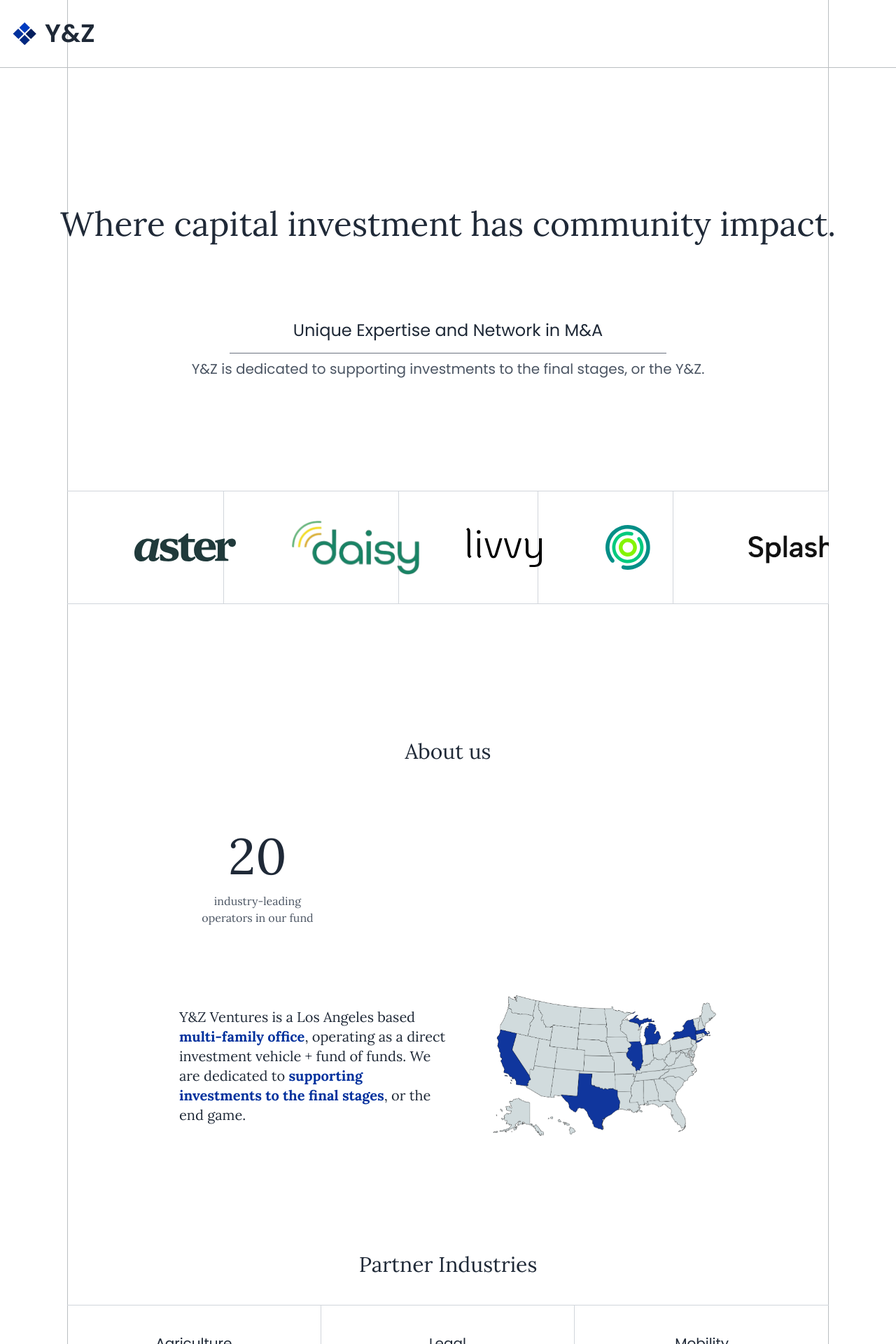
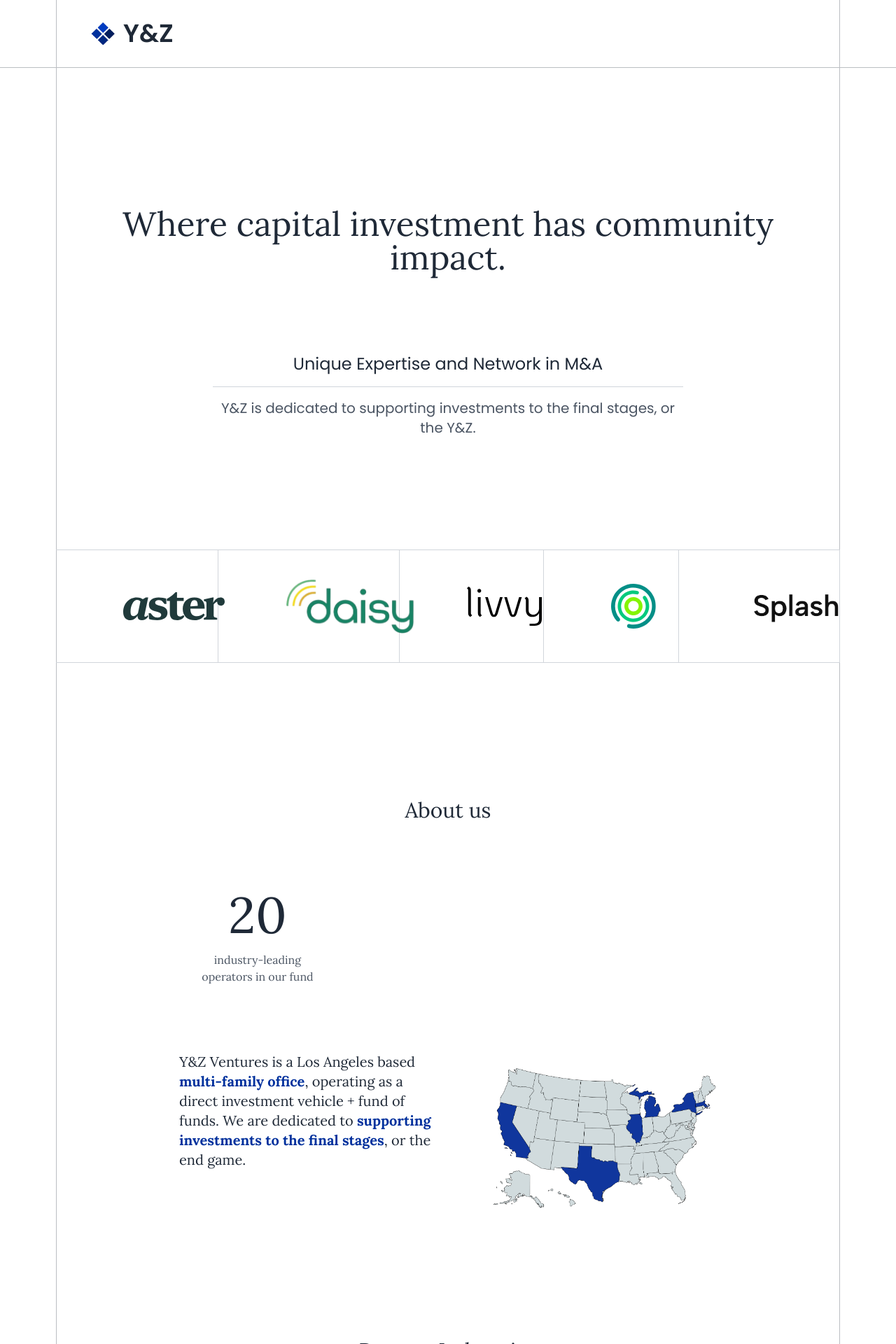
Before and after one commit to hap196/yzventures, a React (Vite) app in the folder frontend/: page / in a window 1280 px wide. Shown: the top 1920 px of the page at 70% size. Built offline with nearby package versions, Linux system fonts and the light colour scheme.

Commit message:
fixing dynamic page

```diff
--- a/frontend/src/About.jsx
+++ b/frontend/src/About.jsx
@@ -42,10 +42,10 @@
         About us
       </h2>
       <Stats />
-      <div className="flex justify-center items-center max-w-3xl mx-auto mt-4 md:mt-2 mb-4 md:mb-40">
+      <div className="flex flex-col lg:flex-row justify-center items-center max-w-3xl lg:mx-auto mx-10 mb-20 mt-4 md:mt-2 mb-4 md:mb-40">
         <p
           ref={(el) => elementsRef.current.push(el)}
-          className="font-lora text-gray-800 text-xl text-left mr-8 max-w-xl opacity-0"
+          className="font-lora text-gray-800 md:text-xl text-lg text-center lg:text-left md:mb-20 mb-20 max-w-xl opacity-0 lg:mr-10"
         >
           Y&Z Ventures is a Los Angeles based{" "}
           <span className="text-custom-blue-3 font-bold">
@@ -59,7 +59,7 @@
           </span>
           , or the end game.
         </p>
-        <img src={map} className="w-80 ml-8 fade-in-longer" />
+        <img src={map} className="lg:w-80 w-72 md:w-64 fade-in-longer lg:ml-10" />
       </div>
       <div className="mt-20 mb-20">
         <h2
@@ -68,7 +68,7 @@
         >
           Partner Industries
         </h2>
-        <div className="font-poppins text-xl mx-24 grid grid-cols-1 text-gray-800 border-gray-300 border-t border-b md:grid-cols-3">
+        <div className="font-poppins text-xl mx-4 sm:mx-8 md:mx-16 lg:mx-20 grid grid-cols-1 text-gray-800 border-gray-300 border-t border-b md:grid-cols-3">
           <div
             ref={(el) => elementsRef.current.push(el)}
             className="text-center md:border-r border-gray-300 opacity-0 py-10"
--- a/frontend/src/App.jsx
+++ b/frontend/src/App.jsx
@@ -13,8 +13,8 @@
     <div className="relative">
       {/* <ParticleEffect /> */}
       <div className="bg-white relative">
-        <div className="absolute top-0 bottom-0 left-24 w-px bg-gray-800 opacity-30"></div>
-        <div className="absolute top-0 bottom-0 right-24 w-px bg-gray-800 opacity-30"></div>
+        <div className="absolute top-0 bottom-0 left-4 sm:left-8 md:left-16 lg:left-20 w-px bg-gray-800 opacity-30"></div>
+        <div className="absolute top-0 bottom-0 right-4 sm:right-8 md:right-16 lg:right-20 w-px bg-gray-800 opacity-30"></div>
         <div className="relative">
         <Navbar />
           <section id="home">
--- a/frontend/src/Header.jsx
+++ b/frontend/src/Header.jsx
@@ -68,7 +68,7 @@
       <div className="mx-10 md:mt-10 md:mb-4 md:mx-20">
         <h1
           ref={(el) => (headersRef.current[0] = el)}
-          className="font-lora text-gray-800 text-center text-4xl md:text-5xl opacity-0 mb-28 pt-64"
+          className="font-lora text-gray-800 text-center text-4xl md:mx-10 mx-5 md:text-5xl opacity-0 mb-28 pt-64"
           id="mission"
         >
           Where capital investment has community impact.
@@ -79,11 +79,10 @@
           isFading ? "fade-out" : "fade-in"
         }`}
       >
-        <h2 className="font-poppins text-gray-800 text-2xl mb-4">
+        <h2 className="font-poppins text-gray-800 text-2xl md:mx-10 mx-5 mb-4">
           {phrases[currentPhraseIndex]}
         </h2>
-        <hr className="border-gray-500 w-1/2 mx-auto my-2" />
-        <h3 className="font-poppins text-gray-600 text-xl">
+        <h3 className="font-poppins border-t border-gray-300 lg:mx-72 md:mx-36 mx-10 text-gray-600 text-xl pt-4">
           {subPhrases[currentPhraseIndex]}
         </h3>
       </div>
--- a/frontend/src/Navbar.jsx
+++ b/frontend/src/Navbar.jsx
@@ -38,7 +38,7 @@
     );
 
     menuItemsRef.current.forEach((el, index) => {
-      if (el) {
+      if (el && !el.classList.contains("lg:hidden")) {
         setTimeout(() => {
           observer.observe(el);
         }, index * 200); // delay to make them appear one after the other
@@ -48,13 +48,16 @@
     return () => {
       observer.disconnect();
     };
-  }, [isOpen]);
+  }, []);
 
   return (
-    <nav id="navbar" className="fixed bg-white z-10 w-screen top-0 border-b border-gray-800 border-opacity-30">
-      <div className="absolute top-0 bottom-0 left-24 w-px bg-gray-800 opacity-30"></div>
-      <div className="absolute top-0 bottom-0 right-24 w-px bg-gray-800 opacity-30"></div>
-      <div className="max-w-7xl mx-auto px-2 sm:px-4 lg:px-4 py-2">
+    <nav
+      id="navbar"
+      className="fixed bg-white z-10 w-full top-0 border-b border-gray-800 border-opacity-30"
+    >
+      <div className="absolute top-0 bottom-0 left-4 sm:left-8 md:left-16 lg:left-20 w-px bg-gray-800 opacity-30"></div>
+      <div className="absolute top-0 bottom-0 right-4 sm:right-8 md:right-16 lg:right-20 w-px bg-gray-800 opacity-30"></div>
+      <div className="lg:mx-24 md:mx-20 sm:mx-18 mx-10 px-4 sm:px-6 lg:px-8 py-2">
         <div className="flex items-center justify-between h-20">
           <div className="flex items-center">
             <div className="flex-shrink-0 flex items-center">
@@ -73,12 +76,12 @@
               </a>
             </div>
           </div>
-          <div className="hidden md:flex space-x-10">
+          <div className="hidden lg:flex space-x-10">
             <a
               ref={(el) => (menuItemsRef.current[2] = el)}
               href="#mission"
               onClick={(event) => scrollToSection(event, "#mission")}
-              className={`font-poppins text-gray-800 hover:text-gray-500 text-md opacity-0`}
+              className="font-poppins text-gray-800 hover:text-gray-500 text-md opacity-0"
             >
               MISSION
             </a>
@@ -86,7 +89,7 @@
               ref={(el) => (menuItemsRef.current[3] = el)}
               href="#portfolio"
               onClick={(event) => scrollToSection(event, "#portfolio")}
-              className={`font-poppins text-gray-800 hover:text-gray-500 text-md opacity-0`}
+              className="font-poppins text-gray-800 hover:text-gray-500 text-md opacity-0"
             >
               PORTFOLIO
             </a>
@@ -94,7 +97,7 @@
               ref={(el) => (menuItemsRef.current[4] = el)}
               href="#about"
               onClick={(event) => scrollToSection(event, "#about")}
-              className={`font-poppins text-gray-800 hover:text-gray-500 text-md opacity-0`}
+              className="font-poppins text-gray-800 hover:text-gray-500 text-md opacity-0"
             >
               ABOUT
             </a>
@@ -102,16 +105,16 @@
               ref={(el) => (menuItemsRef.current[5] = el)}
               href="#contact"
               onClick={(event) => scrollToSection(event, "#contact")}
-              className={`font-poppins text-gray-800 hover:text-gray-500 text-md opacity-0`}
+              className="font-poppins text-gray-800 hover:text-gray-500 text-md opacity-0"
             >
               CONTACT
             </a>
           </div>
-          <div className="-mr-2 flex md:hidden">
+          <div className="-mr-2 flex lg:hidden">
             <button
               onClick={toggleMenu}
               type="button"
-              className="inline-flex items-center justify-center p-2 rounded-md text-gray-300 hover:text-accent-blue focus:outline-none focus:text-accent-blue px-4"
+              className="inline-flex items-center justify-center p-2 rounded-md text-gray-300 hover:text-gray-800 focus:outline-none focus:text-gray-800 px-4"
             >
               <span className="sr-only">Open main menu</span>
               {isOpen ? (
@@ -152,31 +155,35 @@
         </div>
       </div>
       {isOpen && (
-        <div className="md:hidden">
-          <div className="px-2 pt-2 pb-3 space-y-1 sm:px-3">
+        <div className="lg:hidden">
+          <div className="px-2 pt-2 pb-3 space-y-1 sm:px-6">
             <a
-              ref={(el) => (menuItemsRef.current[6] = el)}
               href="#mission"
               onClick={(event) => scrollToSection(event, "#mission")}
-              className={`block px-3 py-2 rounded-md text-base font-medium text-center text-custom-blue-1 hover:text-accent-blue opacity-0`}
+              className="block px-3 py-2 rounded-md text-base font-poppins text-xl text-center text-gray-800 hover:text-gray-300"
             >
-              Mission
+              MISSION
             </a>
             <a
-              ref={(el) => (menuItemsRef.current[7] = el)}
+              href="#portfolio"
+              onClick={(event) => scrollToSection(event, "#portfolio")}
+              className="block px-3 py-2 rounded-md text-base font-poppins text-xl text-center text-gray-800 hover:text-gray-300"
+            >
+              PORTFOLIO
+            </a>
+            <a
               href="#about"
               onClick={(event) => scrollToSection(event, "#about")}
-              className={`block px-3 py-2 rounded-md text-base font-medium text-center text-custom-blue-1 hover:text-accent-blue opacity-0`}
+              className="block px-3 py-2 rounded-md text-base font-poppins text-xl text-center text-gray-800 hover:text-gray-300"
             >
-              About
+              ABOUT
             </a>
             <a
-              ref={(el) => (menuItemsRef.current[8] = el)}
               href="#contact"
               onClick={(event) => scrollToSection(event, "#contact")}
-              className={`block px-3 py-2 rounded-md text-base font-medium text-center text-custom-blue-1 hover:text-accent-blue opacity-0`}
+              className="block px-3 py-2 rounded-md text-base font-poppins text-xl text-center text-gray-800 hover:text-gray-300"
             >
-              Contact
+              CONTACT
             </a>
           </div>
         </div>
--- a/frontend/src/PortfolioScroll.jsx
+++ b/frontend/src/PortfolioScroll.jsx
@@ -42,7 +42,7 @@
 
   return (
     <div
-      className="border-t border-b border-gray-300 overflow-hidden mx-24 mb-24 flex items-center"
+      className="border-t border-b border-gray-300 overflow-hidden mx-20 mb-20 flex items-center"
       id="portfolio"
     >
       <div className="flex">
--- a/frontend/src/Stats.jsx
+++ b/frontend/src/Stats.jsx
@@ -39,7 +39,7 @@
   }, []);
 
   return (
-    <div className="flex flex-col md:flex-row justify-center items-center space-y-10 md:space-y-0 md:space-x-20 mb-24 mx-10 md:mx-20">
+    <div className="flex flex-col md:flex-row justify-center items-center space-y-10 md:space-y-0 md:space-x-20 mb-24 mx-10 md:mx-32">
       <div className="w-full max-w-48 text-center">
         <div ref={(el) => (statsRef.current[0] = el)} className={`transition-opacity duration-500 ${isVisible[0] ? "opacity-100" : "opacity-0"}`}>
           <h2 className="font-lora text-gray-800 text-5xl md:text-7xl mb-4">
```
